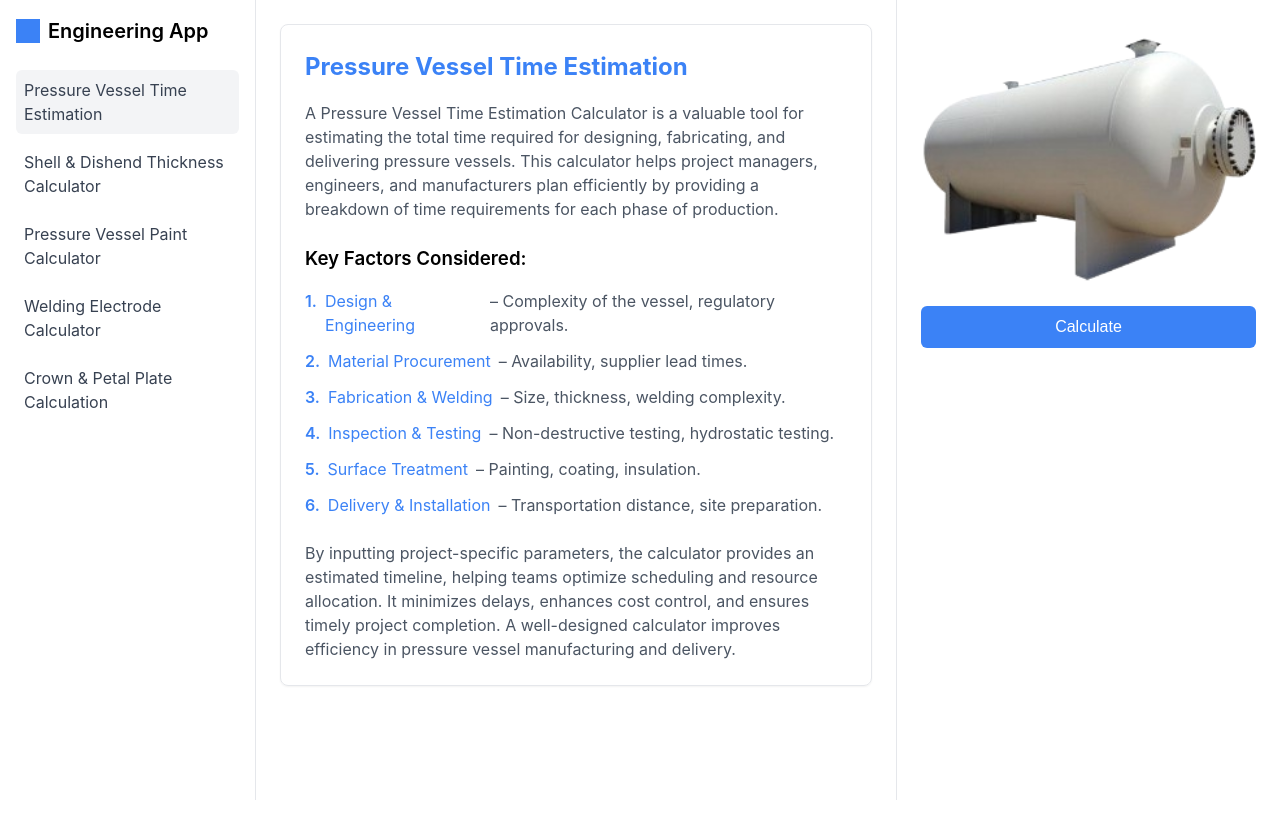
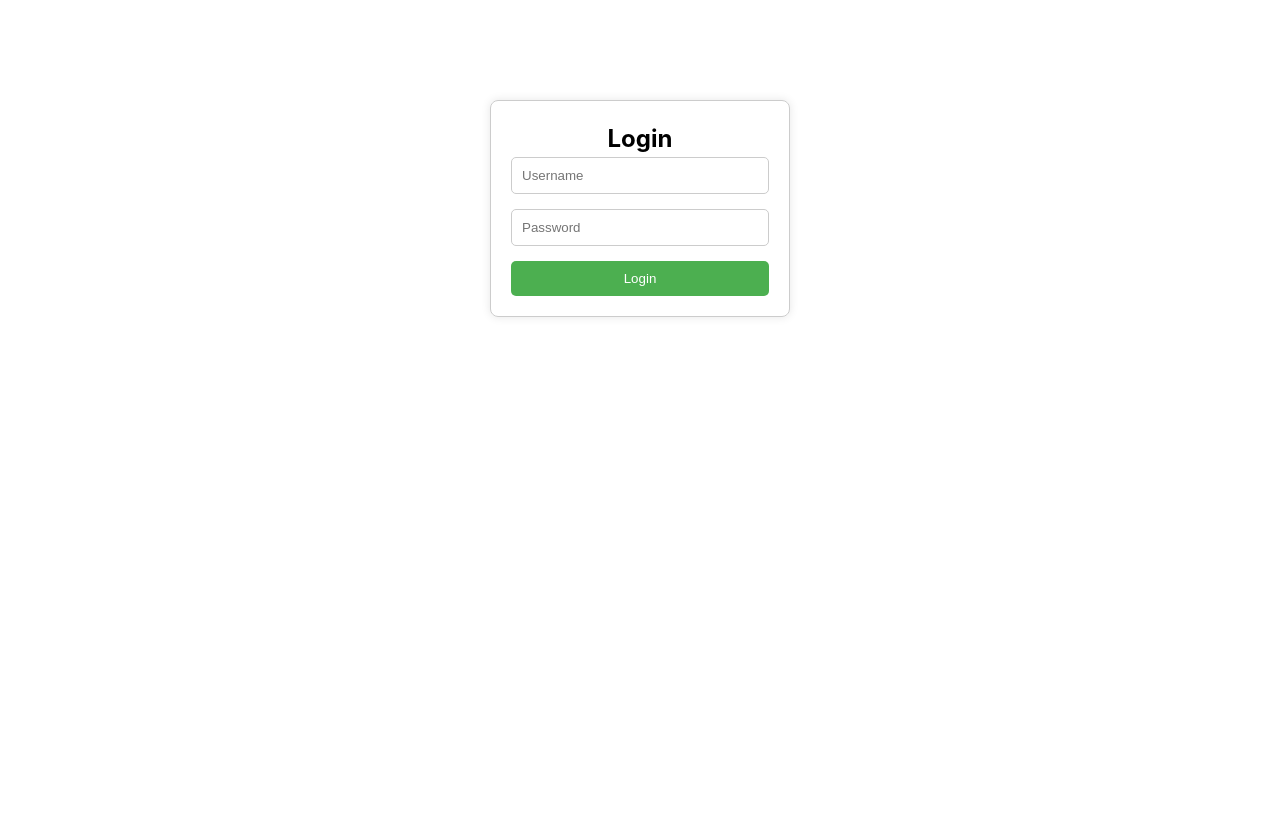
Before and after one commit to ManjulTiwari22/engineering-app, a React (Vite) app: page / in a window 1280 px wide. Shown: the top 838 px of the page. Before the commit the page ends 800 px from the top, so only its background shows below. Built offline with nearby package versions, Linux system fonts and the light colour scheme.

Commit message:
Login and auto Logout

```diff
--- a/src/App.css
+++ b/src/App.css
@@ -167,3 +167,41 @@ body {
 .calculate-button:hover {
   background-color: #2563eb;
 }
+
+/* Simple styling for the login page */
+.login-container {
+  width: 300px;
+  margin: 100px auto;
+  padding: 20px;
+  text-align: center;
+  border: 1px solid #ccc;
+  border-radius: 8px;
+  box-shadow: 0 0 10px rgba(0, 0, 0, 0.1);
+}
+
+.login-container input {
+  width: 100%;
+  padding: 10px;
+  margin-bottom: 15px;
+  border: 1px solid #ccc;
+  border-radius: 5px;
+}
+
+.login-container button {
+  width: 100%;
+  padding: 10px;
+  background-color: #4CAF50;
+  color: white;
+  border: none;
+  cursor: pointer;
+  border-radius: 5px;
+}
+
+.login-container button:hover {
+  background-color: #45a049;
+}
+
+.error {
+  color: red;
+  font-size: 12px;
+}
--- a/src/App.jsx
+++ b/src/App.jsx
@@ -1,5 +1,6 @@
-import { useState } from "react";
+import React, { useState, useEffect } from "react";
 import "./App.css";
+import LoginPage from "./LoginPage";
 import { ShellDishendCalculator } from "./components/ShellDishendCalculator";
 import { PressureVesselPaintCalculator } from "./components/PressureVesselPaintCalculator";
 import { WeldingElectrodeCalculator } from "./components/WeldingElectrodeCalculator";
@@ -16,64 +17,31 @@ function PressureVesselTimeEstimation() {
         engineers, and manufacturers plan efficiently by providing a breakdown
         of time requirements for each phase of production.
       </p>
-
-      <h3 className="subtitle">Key Factors Considered:</h3>
-      <div className="factors-list">
-        {[
-          {
-            num: 1,
-            title: "Design & Engineering",
-            desc: "– Complexity of the vessel, regulatory approvals.",
-          },
-          {
-            num: 2,
-            title: "Material Procurement",
-            desc: "– Availability, supplier lead times.",
-          },
-          {
-            num: 3,
-            title: "Fabrication & Welding",
-            desc: "– Size, thickness, welding complexity.",
-          },
-          {
-            num: 4,
-            title: "Inspection & Testing",
-            desc: "– Non-destructive testing, hydrostatic testing.",
-          },
-          {
-            num: 5,
-            title: "Surface Treatment",
-            desc: "– Painting, coating, insulation.",
-          },
-          {
-            num: 6,
-            title: "Delivery & Installation",
-            desc: "– Transportation distance, site preparation.",
-          },
-        ].map(({ num, title, desc }) => (
-          <div key={num} className="factor-item">
-            <span className="factor-number">{num}.</span>
-            <span className="factor-title">{title}</span>
-            <span className="factor-description">{desc}</span>
-          </div>
-        ))}
-      </div>
-
-      <p className="summary">
-        By inputting project-specific parameters, the calculator provides an
-        estimated timeline, helping teams optimize scheduling and resource
-        allocation. It minimizes delays, enhances cost control, and ensures
-        timely project completion. A well-designed calculator improves
-        efficiency in pressure vessel manufacturing and delivery.
-      </p>
     </div>
   );
 }
 
 function App() {
+  const [isAuthenticated, setIsAuthenticated] = useState(false);
   const [activeTab, setActiveTab] = useState("Pressure Vessel Time Estimation");
   let link = "https://thicknesscalculation.web.app/";
   let image = "crownpetal-removebg-preview.png";
+
+  useEffect(() => {
+    if (isAuthenticated) {
+      const logoutTimer = setTimeout(() => {
+        setIsAuthenticated(false);
+        console.log("Auto-logged out after 30 minutes.");
+      }, 30 * 60 * 1000);
+      return () => clearTimeout(logoutTimer);
+    }
+  }, [isAuthenticated]);
+
+  const handleLogin = () => {
+    console.log("Login Successful, updating state...");
+    setIsAuthenticated(true);
+  };
+
   const renderContent = () => {
     switch (activeTab) {
       case "Pressure Vessel Time Estimation":
@@ -103,44 +71,27 @@ function App() {
 
   return (
     <div className="container">
+      {!isAuthenticated ? (
+        <LoginPage onLogin={handleLogin} />
+      ) : (
+        <div className="dashboard">
+          <header className="dashboard-header">
+            <h1>Engineering App Dashboard</h1>
+          </header>
           <div className="layout">
-        {/* Sidebar */}
             <aside className="sidebar">
-          <div className="logo">
-            <div className="logo-square"></div>
-            <h1>Engineering App</h1>
-          </div>
               <nav className="nav-menu">
-            {[
-              "Pressure Vessel Time Estimation",
-              "Shell & Dishend Thickness Calculator",
-              "Pressure Vessel Paint Calculator",
-              "Welding Electrode Calculator",
-              "Crown & Petal Plate Calculation",
-            ].map((item) => (
-              <a
-                key={item}
-                href="#"
-                className={`nav-item ${item === activeTab ? "active" : ""}`}
-                onClick={() => setActiveTab(item)}
-              >
+                {["Pressure Vessel Time Estimation", "Shell & Dishend Thickness Calculator", "Pressure Vessel Paint Calculator", "Welding Electrode Calculator", "Crown & Petal Plate Calculation"].map((item) => (
+                  <button key={item} className={`nav-item ${item === activeTab ? "active" : ""}`} onClick={() => setActiveTab(item)}>
                     {item}
-              </a>
+                  </button>
                 ))}
               </nav>
             </aside>
-
-        {/* Main Content */}
             <main className="main-content">{renderContent()}</main>
-
-        {/* Right Panel */}
             <aside className="right-panel">
               <div className="image-container">
-            <img
-              src={`/${image}`}
-              alt="Pressure Vessel"
-              className="vessel-image"
-            />
+                <img src={`/${image}`} alt="Calculation" className="vessel-image" />
               </div>
               <a href={link} target="_blank" rel="noreferrer">
                 <button className="calculate-button">Calculate</button>
@@ -148,7 +99,9 @@ function App() {
             </aside>
           </div>
         </div>
+      )}
+    </div>
   );
 }
 
-export default App;
+export default App;
--- /dev/null
+++ b/src/LoginPage.jsx
@@ -0,0 +1,44 @@
+import React, { useState } from "react";
+
+const LoginPage = ({ onLogin }) => {
+  const [username, setUsername] = useState("");
+  const [password, setPassword] = useState("");
+  const [error, setError] = useState("");
+
+  const handleSubmit = (e) => {
+    e.preventDefault();
+    if (username === "MFEL" && password === "Mfel@123") {
+      onLogin(true); // Update authentication state
+    } else {
+      setError("Invalid credentials!");
+    }
+  };
+
+  return (
+    <div className="login-container">
+      <h2>Login</h2>
+      <form onSubmit={handleSubmit}>
+        <div>
+          <input
+            type="text"
+            placeholder="Username"
+            value={username}
+            onChange={(e) => setUsername(e.target.value)}
+          />
+        </div>
+        <div>
+          <input
+            type="password"
+            placeholder="Password"
+            value={password}
+            onChange={(e) => setPassword(e.target.value)}
+          />
+        </div>
+        {error && <p className="error">{error}</p>}
+        <button type="submit">Login</button>
+      </form>
+    </div>
+  );
+};
+
+export default LoginPage;
--- a/src/index.css
+++ b/src/index.css
@@ -1,169 +1,120 @@
-/* Reset and base styles */
-* {
+body {
+  font-family: Arial, sans-serif;
   margin: 0;
   padding: 0;
-  box-sizing: border-box;
+  background-color: #f4f4f4;
 }
 
-body {
-  font-family: Inter, system-ui, Avenir, Helvetica, Arial, sans-serif;
-  line-height: 1.5;
-  font-weight: 400;
+.container {
+  display: flex;
+  flex-direction: column;
+  align-items: center;
+  justify-content: center;
+  height: 100vh;
 }
 
-/* Layout */
-.container {
-  min-height: 100vh;
-  background-color: white;
+.dashboard {
+  width: 80%;
+  max-width: 1200px;
+  background: white;
+  box-shadow: 0 4px 8px rgba(0, 0, 0, 0.1);
+  border-radius: 8px;
+  overflow: hidden;
+}
+
+.dashboard-header {
+  background: #004080;
+  color: white;
+  padding: 20px;
+  text-align: center;
+  font-size: 24px;
+  font-weight: bold;
 }
 
 .layout {
   display: flex;
-  min-height: 100vh;
+  flex-direction: row;
 }
 
-/* Sidebar */
 .sidebar {
-  width: 256px;
-  border-right: 1px solid #e5e7eb;
-  padding: 1rem;
-}
-
-.logo {
-  display: flex;
-  align-items: center;
-  gap: 0.5rem;
-  margin-bottom: 1.5rem;
-}
-
-.logo-square {
-  width: 1.5rem;
-  height: 1.5rem;
-  background-color: #3b82f6;
-}
-
-.logo h1 {
-  font-size: 1.25rem;
-  font-weight: 600;
+  width: 250px;
+  background: #00264d;
+  color: white;
+  padding: 20px;
 }
 
 .nav-menu {
   display: flex;
   flex-direction: column;
-  gap: 0.5rem;
 }
 
 .nav-item {
-  display: block;
-  padding: 0.5rem;
-  border-radius: 0.375rem;
-  text-decoration: none;
-  color: #374151;
-  transition: background-color 0.2s;
+  background: none;
+  border: none;
+  color: white;
+  padding: 10px;
+  cursor: pointer;
+  text-align: left;
+  font-size: 16px;
+  margin: 5px 0;
+  border-radius: 4px;
+  transition: margin-right 2s;
 }
 
-.nav-item:hover {
-  background-color: #f3f4f6;
+.nav-item:hover, .nav-item.active {
+  background: #00509e;
 }
 
-.nav-item.active {
-  background-color: #f3f4f6;
+.main-content {
+  flex: 1;
+  padding: 20px;
+  background: #ffffff;
 }
 
-/* Main Content */
-.main-content {
-  flex: 1;
-  padding: 1.5rem;
-}
-
-.content-card {
-  border: 1px solid #e5e7eb;
-  border-radius: 0.5rem;
-  padding: 1.5rem;
-  box-shadow: 0 1px 2px rgba(0, 0, 0, 0.05);
-}
-
-.title {
-  font-size: 1.5rem;
-  font-weight: 700;
-  color: #3b82f6;
-  margin-bottom: 1rem;
-}
-
-.description {
-  color: #4b5563;
-  margin-bottom: 1.5rem;
-}
-
-.subtitle {
-  font-weight: 600;
-  margin-bottom: 1rem;
-}
-
-.factors-list {
-  display: flex;
-  flex-direction: column;
-  gap: 0.75rem;
-}
-
-.factor-item {
-  display: flex;
-  align-items: flex-start;
-  gap: 0.5rem;
-}
-
-.factor-number {
-  color: #3b82f6;
-  font-weight: 600;
-}
-
-.factor-title {
-  color: #3b82f6;
-}
-
-.factor-description {
-  color: #4b5563;
-}
-
-.summary {
-  margin-top: 1.5rem;
-  color: #4b5563;
-}
-
-/* Right Panel */
 .right-panel {
-  width: 384px;
-  padding: 1.5rem;
-  border-left: 1px solid #e5e7eb;
-}
-
-.panel-title {
-  font-size: 1.25rem;
-  font-weight: 600;
-  margin-bottom: 1rem;
+  width: 300px;
+  padding: 20px;
+  text-align: center;
+  background: #e6e6e6;
 }
 
 .image-container {
-  margin-bottom: 1rem;
+  margin-bottom: 10px;
 }
 
 .vessel-image {
-  width: 100%;
-  object-fit: contain;
+  max-width: 100%;
+  height: auto;
+  border-radius: 4px;
 }
 
 .calculate-button {
-  width: 100%;
-  background-color: #3b82f6;
+  background: #004080;
   color: white;
-  padding: 0.75rem 1rem;
   border: none;
-  border-radius: 0.375rem;
-  font-size: 1rem;
+  padding: 10px 15px;
   cursor: pointer;
-  transition: background-color 0.2s;
+  font-size: 16px;
+  border-radius: 4px;
+  transition: background 0.3s;
 }
 
 .calculate-button:hover {
-  background-color: #2563eb;
+  background: #00264d;
 }
+
+.logout-button {
+  margin-top: 20px;
+  background: red;
+  color: white;
+  border: none;
+  padding: 10px 15px;
+  cursor: pointer;
+  font-size: 16px;
+  border-radius: 4px;
+  transition: background 0.3s;
+}
+
+.logout-button:hover {
+  background: darkred;
+}
```
Also changed, not shown: 1 other file (tests, documents, lock files or other folders). Lines whose indentation alone changed are shown as unchanged.
